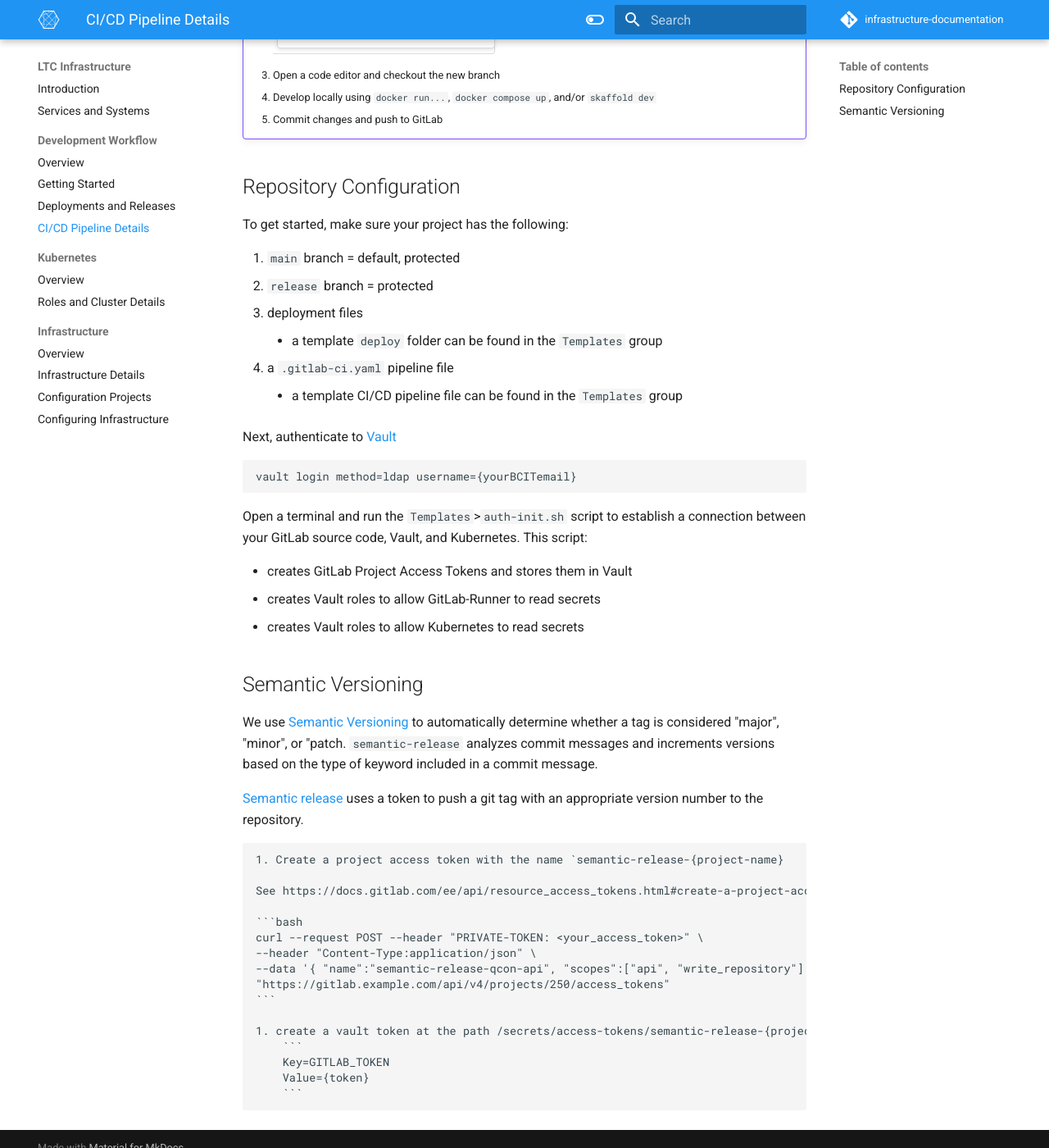
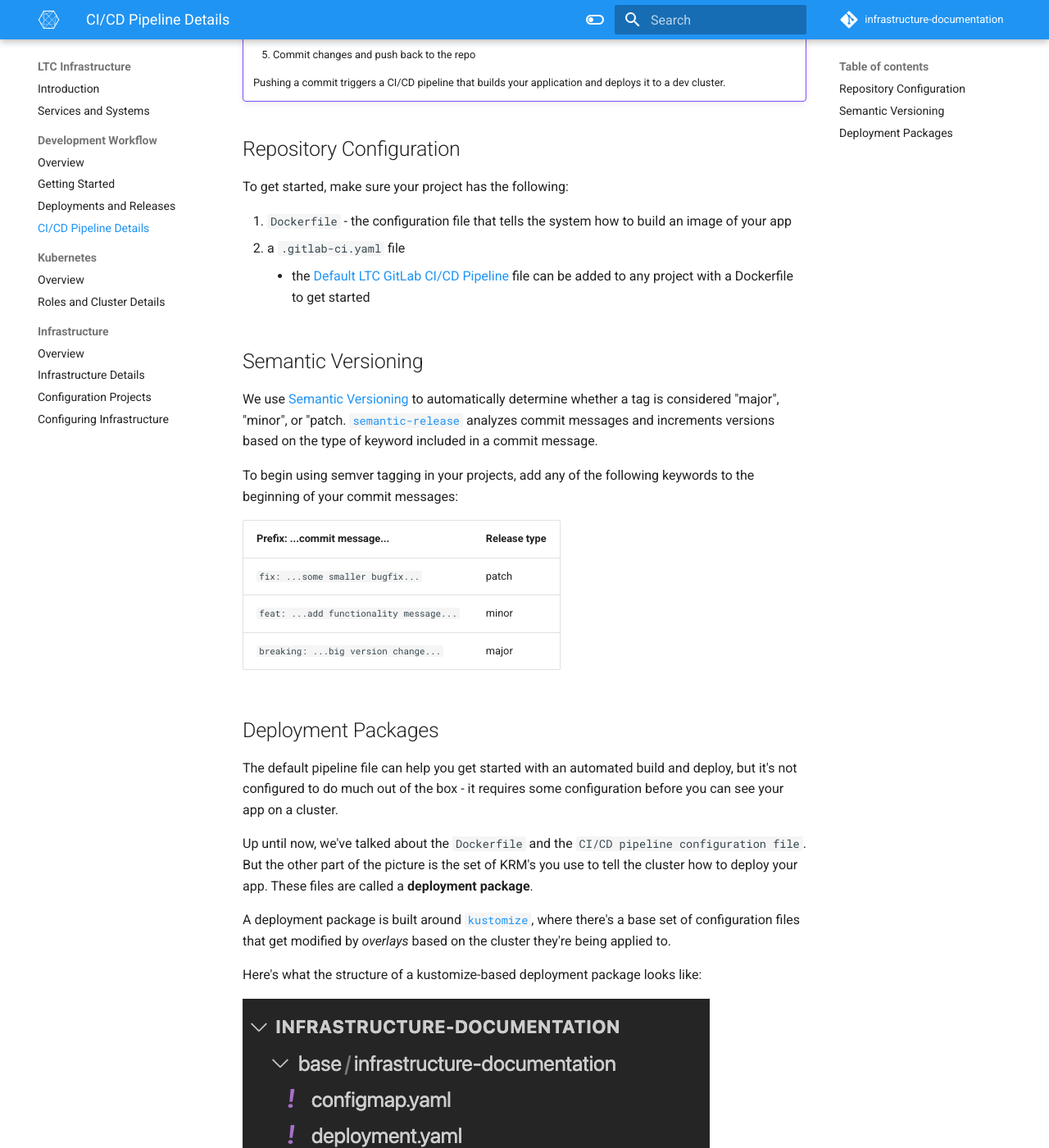
Before and after one commit to bcit-ltc/infrastructure-documentation, an MkDocs documentation site: the page built from docs/0_dev-workflow/pipeline-details.md, in a window 1280 px wide and 1400 px high, scrolled down 984 px. Shown: the whole window at 82% size. Built offline with MkDocs 1.6.1 and Material for MkDocs 9.7.7, drawn with Linux system fonts in a browser that asks for light colours; some of the changed text lies outside the part shown.

Commit message:
feat: upgrade docs

````diff
--- a/docs/0_dev-workflow/pipeline-details.md
+++ b/docs/0_dev-workflow/pipeline-details.md
@@ -6,63 +6,61 @@
 
 The default LTC pipeline runs the following jobs:
 
+1. project initialization
 1. gather_info
-1. analyze_for_tagging
 1. build
-1. test
 1. deploy
 1. cleanup
 
-!!! example "Triggering a CI/CD Pipeline"
+!!! example "Working with the CI/CD Pipeline"
 
     1. Create an Issue
     1. Create a Merge Request and a branch
 
-        ![MR-Branch](../assets/mr-branch.png)
+        ![Create-MR-Branch](../assets/create-mr.png)
+
     1. Open a code editor and checkout the new branch
     1. Develop locally using `docker run...`, `docker compose up`, and/or `skaffold dev`
-    1. Commit changes and push to GitLab
+    1. Commit changes and push back to the repo
+
+    Pushing a commit triggers a CI/CD pipeline that builds your application and deploys it to a dev cluster.
 
 ## Repository Configuration
 
 To get started, make sure your project has the following:
 
-1. `main` branch = default, protected
-1. `release` branch = protected
-1. deployment files
-    - a template `deploy` folder can be found in the `Templates` group
-1. a `.gitlab-ci.yaml` pipeline file
-    - a template CI/CD pipeline file can be found in the `Templates` group
-
-Next, authenticate to [Vault](https://vault.ltc.bcit.ca:8200)
-
-    vault login method=ldap username={yourBCITemail}
-
-Open a terminal and run the `Templates`>`auth-init.sh` script to establish a connection between your GitLab source code, Vault, and Kubernetes. This script:
-
-- creates GitLab Project Access Tokens and stores them in Vault
-- creates Vault roles to allow GitLab-Runner to read secrets
-- creates Vault roles to allow Kubernetes to read secrets
+1. `Dockerfile` - the configuration file that tells the system how to build an image of your app
+1. a `.gitlab-ci.yaml` file
+    - the [Default LTC GitLab CI/CD Pipeline](https://issues.ltc.bcit.ca/-/snippets/60) file can be added to any project with a Dockerfile to get started
 
 ## Semantic Versioning
 
-We use [Semantic Versioning](https://semver.org/) to automatically determine whether a tag is considered "major", "minor", or "patch. `semantic-release` analyzes commit messages and increments versions based on the type of keyword included in a commit message.
+We use [Semantic Versioning](https://semver.org/) to automatically determine whether a tag is considered "major", "minor", or "patch. [`semantic-release`](https://semantic-release.gitbook.io/semantic-release/) analyzes commit messages and increments versions based on the type of keyword included in a commit message.
 
-[Semantic release](https://semantic-release.gitbook.io/semantic-release/) uses a token to push a git tag with an appropriate version number to the repository.
+To begin using semver tagging in your projects, add any of the following keywords to the beginning of your commit messages:
 
-    1. Create a project access token with the name `semantic-release-{project-name}
+| **Prefix:** ...commit message...          | Release type  |
+| ----------------------                    | ------------  |
+| `fix: ...some smaller bugfix...`          | patch         |
+| `feat: ...add functionality message...`   | minor         |
+| `breaking: ...big version change...`      | major         |
 
-    See https://docs.gitlab.com/ee/api/resource_access_tokens.html#create-a-project-access-token
+## Deployment Packages
 
-    ```bash
-    curl --request POST --header "PRIVATE-TOKEN: <your_access_token>" \
-    --header "Content-Type:application/json" \
-    --data '{ "name":"semantic-release-qcon-api", "scopes":["api", "write_repository"]' \
-    "https://gitlab.example.com/api/v4/projects/250/access_tokens"
-    ```
+The default pipeline file can help you get started with an automated build and deploy, but it's not configured to do much out of the box - it requires some configuration before you can see your app on a cluster.
 
-    1. create a vault token at the path /secrets/access-tokens/semantic-release-{project-name} with:
-        ```
-        Key=GITLAB_TOKEN
-        Value={token}
-        ```
+Up until now, we've talked about the `Dockerfile` and the `CI/CD pipeline configuration file`. But the other part of the picture is the set of KRM's you use to tell the cluster how to deploy your app. These files are called a **deployment package**.
+
+A deployment package is built around [`kustomize`](https://kubectl.docs.kubernetes.io/), where there's a base set of configuration files that get modified by *overlays* based on the cluster they're being applied to.
+
+Here's what the structure of a kustomize-based deployment package looks like:
+
+![kustomized deploy package](../assets/kustomized-deploy-pkg.png)
+
+The files in the `dev` path are *patches* that configure the deployment for a dev cluster. Similarly, the files in the `production` path are patches for the production cluster.
+
+!!! tip "Creating a Deployment Package"
+
+    To have the Default CI/CD pipeline create a "generic" deployment package that you can start working with, look for the **DEPLOY_PKG_INIT** flag at the bottom of the `.gitlab-ci.yml` file and uncomment it. Commit this change to trigger the creation of a simple deployment package.
+
+Once this deployment package has been created, it can be *kustomized* to work with your app image so that it can be deployed to a cluster.
````
Also changed, not shown: docs/0_dev-workflow/deployment-release.md (+6 -6 lines), docs/0_dev-workflow/getting-started-dev.md (+5 -9 lines), docs/0_dev-workflow/index.md (+6 -3 lines), docs/assets/create-mr.png (added), docs/assets/dev-workflow-overview-new-dark.png (added), docs/assets/dev-workflow-overview-new.png (added), docs/assets/git-workflow-simple-new-dark.png (added), docs/assets/git-workflow-simple-new.png (added), docs/assets/kustomized-deploy-pkg.png (added), docs/assets/mr-branch.png (deleted), 4 other files.
